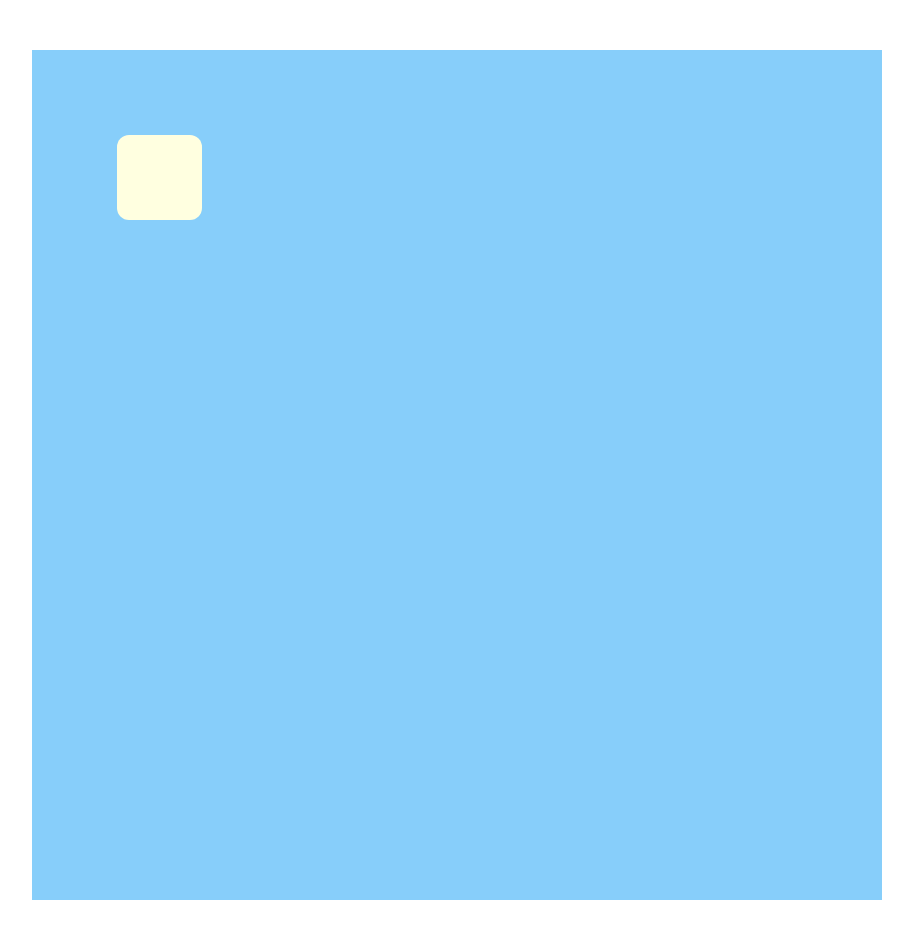
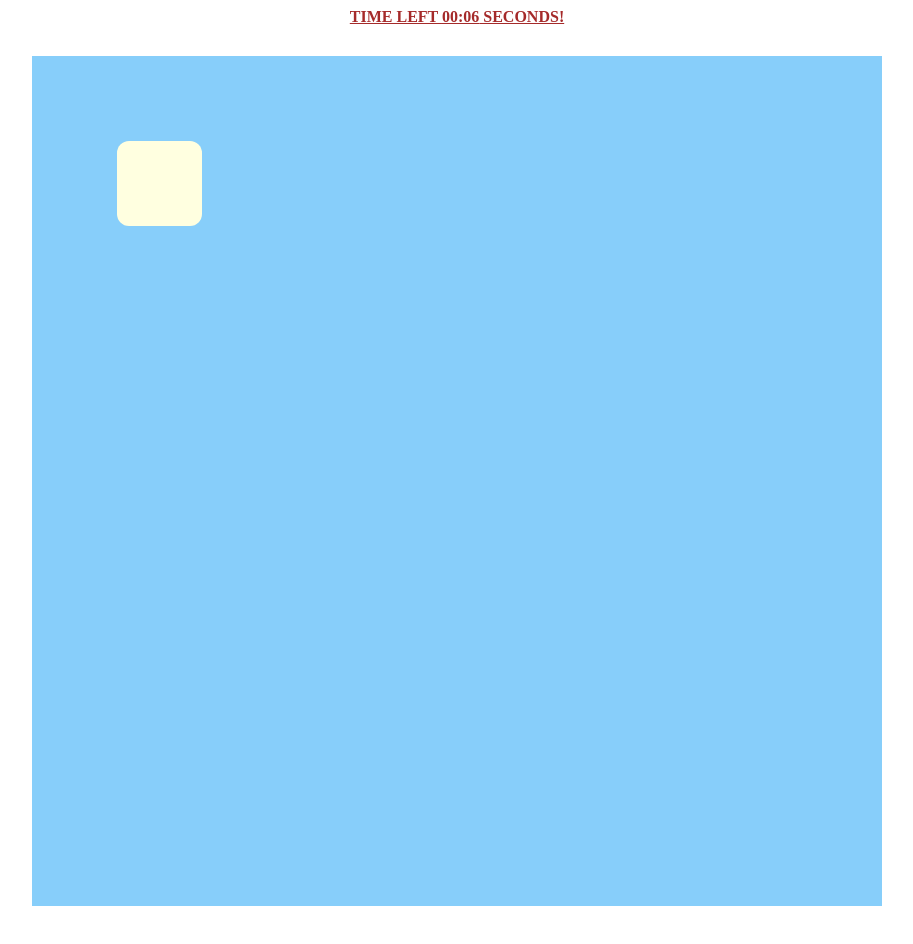
Before and after one commit to Vichitaev/JS-Game-JV, a plain HTML site: page index.html in a window 1280 px wide. Shown: the whole page, without its empty margins (183-1096 px from the left). Drawn offline with Linux system fonts and the light colour scheme.

Commit message:
Timer added and green color

```diff
--- a/Scripts/script.js
+++ b/Scripts/script.js
@@ -1,9 +1,7 @@
-document.querySelector('.player').addEventListener('click', function(){
-    this.style.backgroundColor='red';
-    })
+
 
     let posTop = 10;
-    document.addEventListener('keydown', function(event){
+    let move = document.addEventListener('keydown', function(event){
     console.log(event);
     const key = event.code;
     if(key =="ArrowDown"){
@@ -51,3 +49,38 @@ document.querySelector('.player').addEventListener('click', function(){
     }
     document.querySelector('.player').style.left = posLeft + '%';
     })
+
+
+    let touched = document.querySelector('.player').addEventListener('click', function(){
+        (this.style.backgroundColor='red');
+        (this.style.display='none');
+        alert('You won!');
+
+    })
+let timerId;
+    function startTimer(duration, display) {
+        let timer = duration, minutes, seconds;
+        timerId= setInterval(function () {
+            minutes = parseInt(timer / 60, 10);
+            seconds = parseInt(timer % 60, 10);
+
+            minutes = minutes < 10 ? "0" + minutes : minutes;
+            seconds = seconds < 10 ? "0" + seconds : seconds;
+
+            display.textContent = minutes + ":" + seconds;
+
+            if (--timer <= -1) {
+                clearInterval(timerId)
+                alert('Keybord won!');
+                (document.querySelector('.player').style.backgroundColor='green');
+                ;
+
+            }
+        }, 1000);
+    }
+
+    window.onload = function () {
+        let tmr = 10,
+            display = document.querySelector('#time');
+        startTimer(tmr, display);
+    };
--- a/Styles/Style.css
+++ b/Styles/Style.css
@@ -1,7 +1,7 @@
 .container {
   height: 850px;
   width: 850px;
-  margin: 50px auto;
+  margin: 30px auto;
   position: relative;
   background-color: lightskyblue;
 }
@@ -15,3 +15,11 @@
   top: 10%;
   left: 10%;
 }
+
+.time {
+  text-align: center;
+  text-transform: uppercase;
+  color: brown;
+  font-weight: bold;
+  text-decoration: underline;
+}
--- a/index.html
+++ b/index.html
@@ -7,6 +7,7 @@
     <title>Document</title>
     <link rel="stylesheet" href="Styles/Style.css">
 </head>
+<div class="time">Time left <span id="time">00:30</span> seconds!</div>
 
 <div class="container">
     <div class="player"></div>
```
